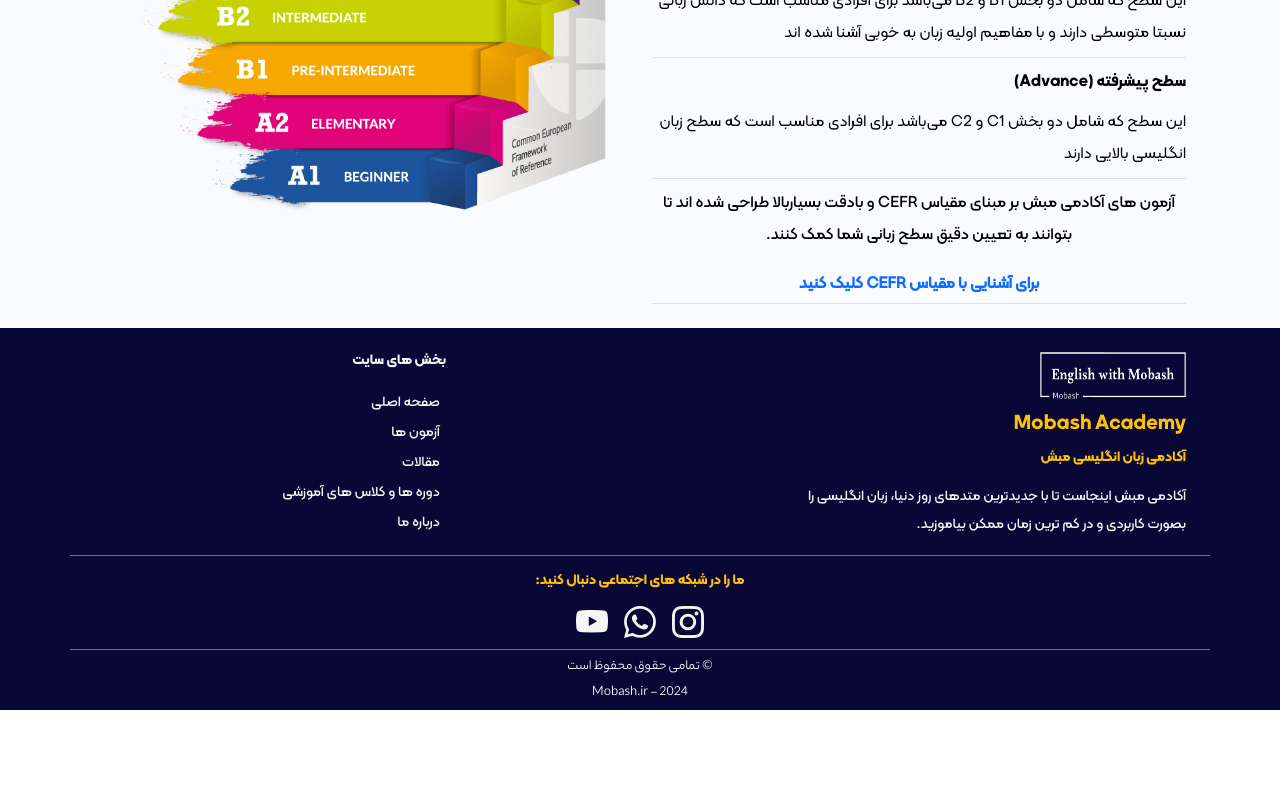
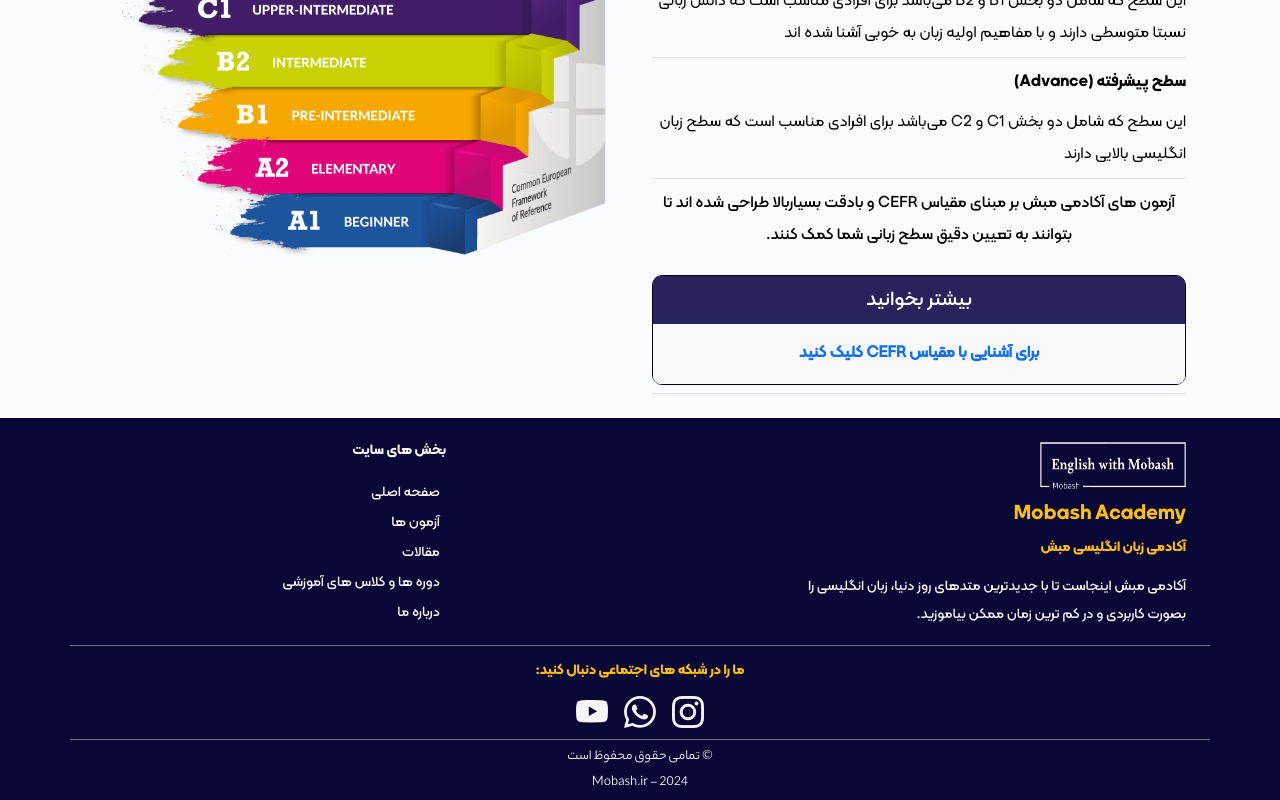
Before and after one commit to mohammad-lbf/mobash-quiz, a Next.js app: page /tests in a window 1280 px wide. Shown: the part 1345-2145 px from the top of the page. Before the commit the page ends 2055 px from the top, so only its background shows below. Built offline with nearby package versions, Linux system fonts and the light colour scheme; a small style sheet from the web is missing.

Commit message:
new refactors added

```diff
--- a/components/modules/HomePage/InstagramBanner.js
+++ b/components/modules/HomePage/InstagramBanner.js
@@ -15,8 +15,8 @@ const InstagramBanner = () => {
           </div>
           <div className='col-12 col-lg-4 d-flex justify-content-center align-items-center'>
             {/* <ProfileCard /> */}
-            <Image src="/images/youtube.webp" width={1920} height={1920} style={{width:"120px" , height:"120px"}} />
-            <Image src="/images/instagram.png" width={1920} height={1920} style={{width:"100px" , height:"100px"}} />
+            <Image src="/images/youtube.webp" alt='YouTube-logo' width={1920} height={1920} style={{width:"120px" , height:"120px"}} />
+            <Image src="/images/instagram.png" alt='Instagram-Logo' width={1920} height={1920} style={{width:"100px" , height:"100px"}} />
           </div>
       </div>
   </div>
--- a/components/modules/articles/cefr-scales/ArticleContent.js
+++ b/components/modules/articles/cefr-scales/ArticleContent.js
@@ -240,7 +240,7 @@ const ArticleContent = () => {
                           <Paragraph>- توجه: برای نمرات بالا مقداری درصد خطا درنظر گرفته شود.</Paragraph>
                       </div>
                       <div className='col-12 col-md-6'>
-                            <Image className='img-fluid' src={"/images/articles/cefr-scales/ielts.png"} width={957} height={1013} />
+                            <Image className='img-fluid' src={"/images/articles/cefr-scales/ielts.png"} width={957} height={1013} alt="IELTS" />
                       </div>
                 </div>
             </div>
--- a/components/templates/GrammarPage.js
+++ b/components/templates/GrammarPage.js
@@ -11,7 +11,7 @@ const GrammarPage = () => {
     return (
         <div className='page-padding-tops'>
             <div className='pt-4'>
-                <div className='container'>
+                <div className='container mt-4 mt-lg-2'>
                         <div className='row justify-content-between'>
                             <div className='col-12 col-xl-8'>
                                 <GrammarMainSection />
--- a/components/templates/PublicPage.js
+++ b/components/templates/PublicPage.js
@@ -11,7 +11,7 @@ const PublicPage = () => {
     return (
         <div className='page-padding-tops'>
             <div className='pt-4'>
-                <div className='container'>
+                <div className='container mt-4 mt-lg-2'>
                         <div className='row justify-content-between'>
                             <div className='col-12 col-xl-8'>
                                 <PublicMainSection />
--- a/components/templates/TestsPage.js
+++ b/components/templates/TestsPage.js
@@ -4,6 +4,7 @@ import Authors from '../modules/tests/Authors';
 import FirstBanner from '../modules/tests/FirstBanner';
 import Link from 'next/link'
 import Image from 'next/image';
+import ReadMoreBox from '../../components/modules/Article/ReadMoreBox'
 
 const TestsPage = () => {
     return (
@@ -34,16 +35,18 @@ const TestsPage = () => {
                                         <p style={{fontFamily:"KalamehWeb-Regular" , fontSize:"16px" , color:"#000"}} className='text-end text-lg- lh-lg border-bottom pb-2'>
                                         این سطح که شامل دو بخش C1 و C2 می‌باشد برای افرادی مناسب است که سطح زبان انگلیسی بالایی دارند
                                         </p>
-                                        <Image className='img-fluid d-lg-none' src="/images/tests/levels.png" width={818} height={615} />
+                                        <Image className='img-fluid d-lg-none' src="/images/tests/levels.png" width={818} height={615} alt="tests-levels" />
                                         <div className='border-bottom text-center py-2'>
                                         <p style={{fontFamily:"KalamehWeb-Medium" , fontSize:"16px" , color:"#000"}} className='text-center lh-lg pb-4'>
                                         آزمون های آکادمی مبش بر مبنای مقیاس CEFR و بادقت بسیاربالا طراحی شده اند تا بتوانند به تعیین دقیق سطح زبانی شما کمک کنند.
                                         </p>
+                                        <ReadMoreBox title={"بیشتر بخوانید"}>
                                         <Link style={{fontFamily:"KalamehWeb-Medium" , fontSize:"16px"}} className='text-primary fw-bold text-center' href={"/articles/cefr-scales"}>برای آشنایی با مقیاس CEFR کلیک کنید</Link>
+                                        </ReadMoreBox>
                                         </div>
                         </div>
                         <div className='col-12 col-lg-6'>
-                                <Image className='img-fluid d-none d-lg-block' src="/images/tests/levels.png" width={818} height={615} />
+                                <Image className='img-fluid d-none d-lg-block' src="/images/tests/levels.png" width={818} height={615} alt="tests-levels" />
                         </div>
                         </div>
                     </div>
--- a/components/templates/articles/EvolveBooksPage.js
+++ b/components/templates/articles/EvolveBooksPage.js
@@ -11,7 +11,7 @@ const EvolveBooksPage = () => {
             <div className='pt-4'>
                 <div className='container'>
                         <div className='row justify-content-center'>
-                            <div className='col-12 col-xl-10 about-section mt-4 mt-lg-0 pt-0 pt-lg-4'>
+                            <div className='col-12 col-xl-10 about-section mt-4 mt-lg-0 pt-0 pt-lg-4' style={{paddingBottom:"0"}}>
                                 <ArticleMainSection categoryName={"مقالات"} category={"/articles"} mainTitle={articleTitle} slug={slug} coverPhoto={coverPhoto} datePublished={datePublished} />
                                 <ArticleContent />
                                 <ShareSection slug={slug} />
--- a/components/templates/courses/EntrancePage.js
+++ b/components/templates/courses/EntrancePage.js
@@ -11,7 +11,7 @@ const EntrancePage = () => {
             <div className='pt-4'>
                 <div className='container'>
                         <div className='row justify-content-center'>
-                            <div className='col-12 col-xl-10 about-section mt-4 mt-lg-0 pt-0 pt-lg-4'>
+                            <div className='col-12 col-xl-10 about-section mt-4 mt-lg-0 pt-0 pt-lg-4' style={{paddingBottom:"0"}}>
                                 <ArticleMainSection categoryName={"دوره ها"} category={"/courses"} mainTitle={articleTitle} slug={slug} coverPhoto={coverPhoto} datePublished={datePublished} />
                                 <ArticleContent />
                                 <ShareSection slug={slug} />
--- a/components/templates/courses/GrammarPage.js
+++ b/components/templates/courses/GrammarPage.js
@@ -11,7 +11,7 @@ const GrammarPage = () => {
             <div className='pt-4'>
                 <div className='container'>
                         <div className='row justify-content-center'>
-                            <div className='col-12 col-xl-10 about-section mt-4 mt-lg-0 pt-0 pt-lg-4'>
+                            <div className='col-12 col-xl-10 about-section mt-4 mt-lg-0 pt-0 pt-lg-4' style={{paddingBottom:"0"}}>
                                 <ArticleMainSection categoryName={"دوره ها"} category={"/courses"} mainTitle={articleTitle} slug={slug} coverPhoto={coverPhoto} datePublished={datePublished} />
                                 <ArticleContent />
                                 <ShareSection slug={slug} />
--- a/components/templates/courses/TermicPage.js
+++ b/components/templates/courses/TermicPage.js
@@ -11,7 +11,7 @@ const TermicPage = () => {
             <div className='pt-4'>
                 <div className='container'>
                         <div className='row justify-content-center'>
-                            <div className='col-12 col-xl-10 about-section mt-4 mt-lg-0 pt-0 pt-lg-4'>
+                            <div className='col-12 col-xl-10 about-section mt-4 mt-lg-0 pt-0 pt-lg-4' style={{paddingBottom:"0"}}>
                                 <ArticleMainSection categoryName={"دوره ها"} category={"/courses"} mainTitle={articleTitle} slug={slug} coverPhoto={coverPhoto} datePublished={datePublished} />
                                 <ArticleContent />
                                 <ShareSection slug={slug} />
--- a/styles/globals.css
+++ b/styles/globals.css
@@ -93,6 +93,25 @@
 
 *{
   font-family: 'YekanBakh' , 'IRANSansWeb' , 'Vazirmatn' , Noto Sans,sans-serif ;
+}
+::-webkit-scrollbar {
+  width: 15px;
+}
+
+/* Track */
+::-webkit-scrollbar-track {
+  background: #f1f1f1;
+}
+
+/* Handle */
+::-webkit-scrollbar-thumb {
+  background: rgb(150, 150, 150);
+  border-radius: 6px;
+}
+
+/* Handle on hover */
+::-webkit-scrollbar-thumb:hover {
+  background: #555;
 }
 
 
```
Also changed, not shown: components/modules/Test/DownloadPdfButton.js (+3 -2 lines).
